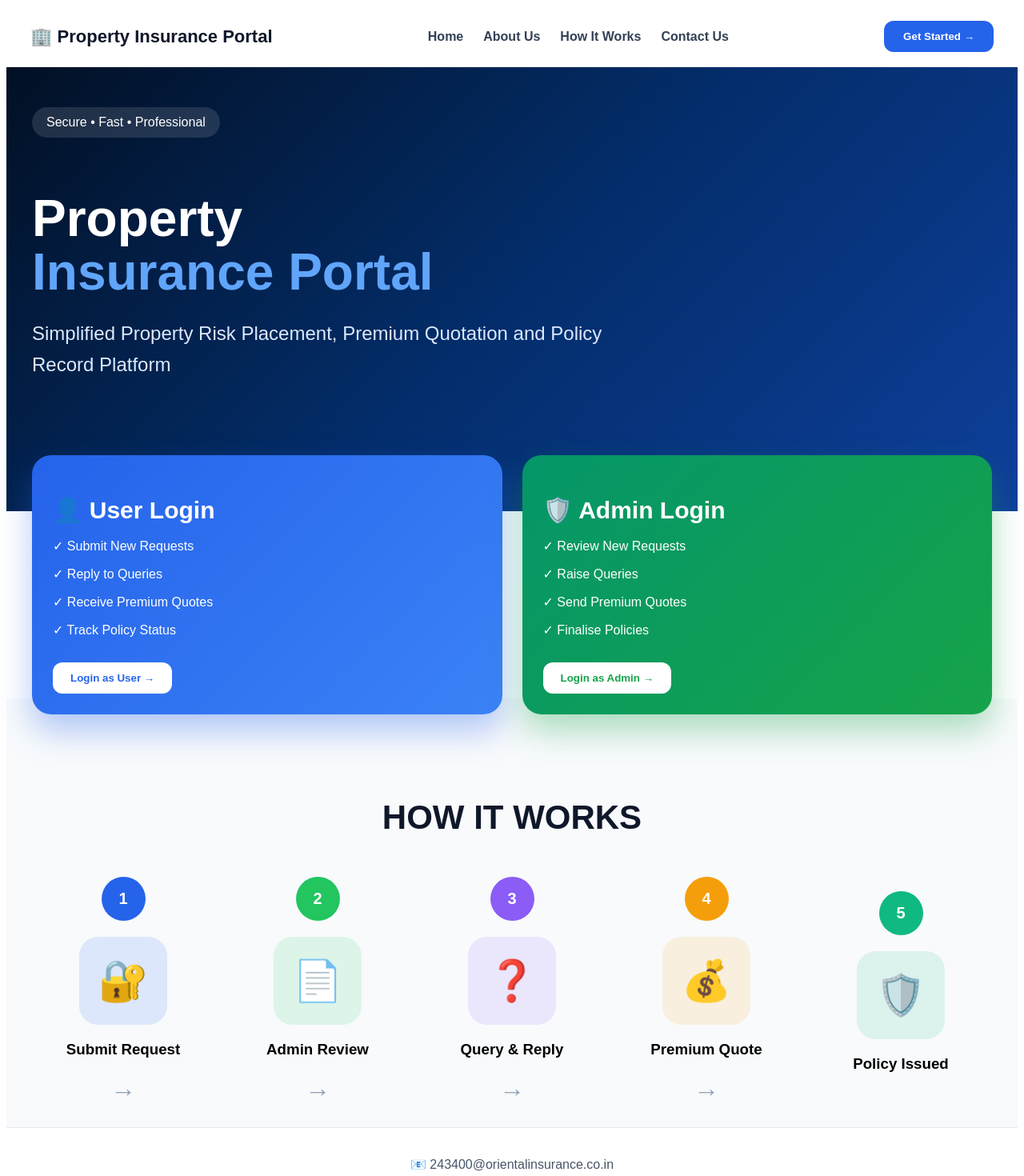
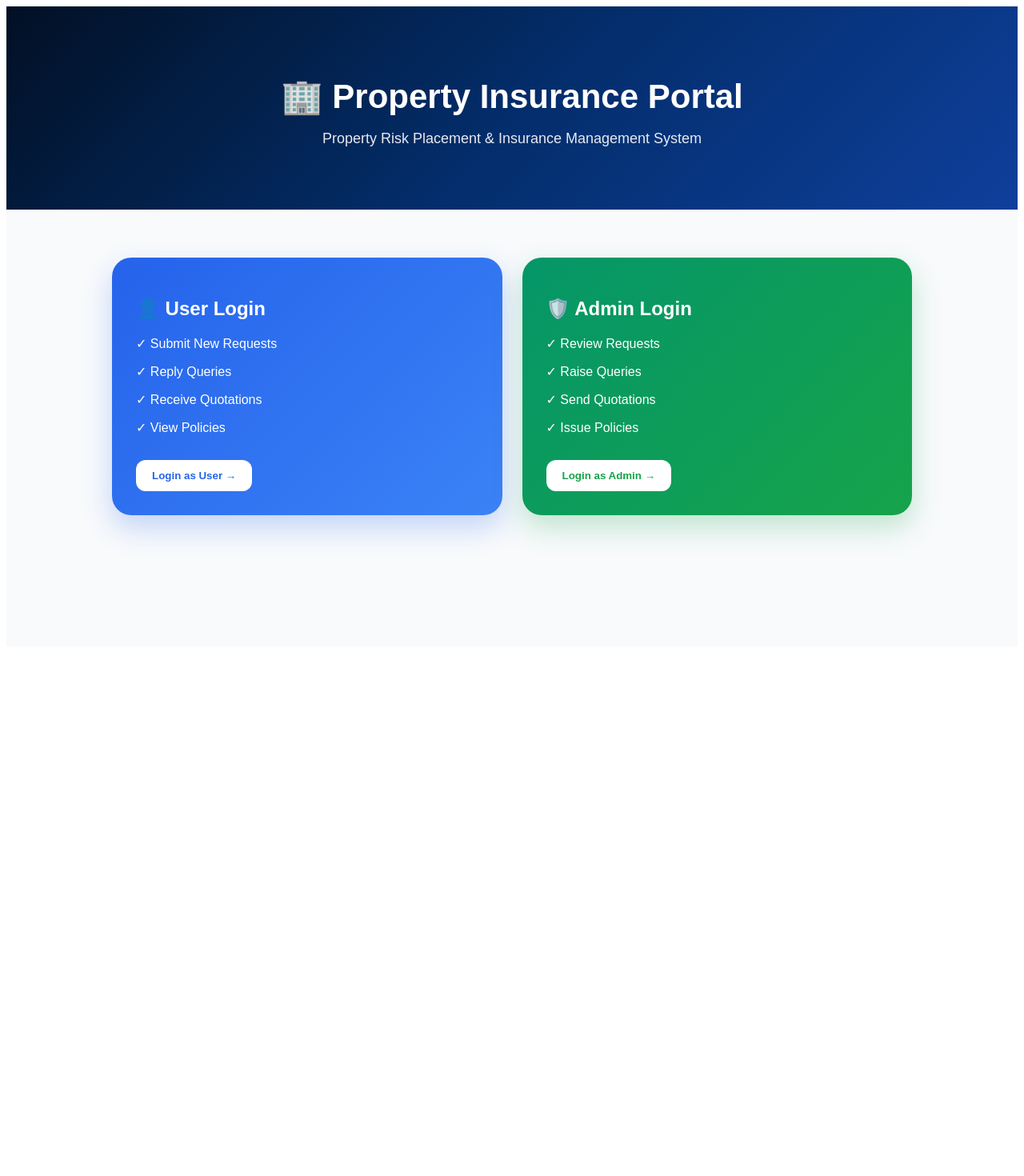
Before and after one commit to Arunsonly/property-insurance-portal, a Next.js app: page / in a window 1280 px wide. Shown: the top 1470 px of the page at 80% size. After the commit the page ends 816 px from the top, so only its background shows below. Built offline with nearby package versions, Linux system fonts and the light colour scheme.

Commit message:
Update index.js

```diff
--- a/pages/index.js
+++ b/pages/index.js
@@ -1,391 +1,157 @@
+import Link from "next/link";
+
 export default function Home() {
-  const steps = [
-    {
-      no: "1",
-      icon: "🔐",
-      title: "Submit Request",
-      color: "#2563eb",
-    },
-    {
-      no: "2",
-      icon: "📄",
-      title: "Admin Review",
-      color: "#22c55e",
-    },
-    {
-      no: "3",
-      icon: "❓",
-      title: "Query & Reply",
-      color: "#8b5cf6",
-    },
-    {
-      no: "4",
-      icon: "💰",
-      title: "Premium Quote",
-      color: "#f59e0b",
-    },
-    {
-      no: "5",
-      icon: "🛡️",
-      title: "Policy Issued",
-      color: "#10b981",
-    },
-  ];
-
   return (
     <div
       style={{
-        fontFamily: "Arial, sans-serif",
-        background: "#ffffff",
         minHeight: "100vh",
+        background: "#f8fafc",
+        fontFamily: "Arial,sans-serif",
       }}
     >
-      {/* HEADER */}
-
-      <div
-        style={{
-          background: "#ffffff",
-          padding: "18px 30px",
-          display: "flex",
-          justifyContent: "space-between",
-          alignItems: "center",
-          borderBottom: "1px solid #e5e7eb",
-          position: "sticky",
-          top: 0,
-          zIndex: 100,
-        }}
-      >
-        <h2
-          style={{
-            margin: 0,
-            color: "#0f172a",
-            fontSize: "22px",
-          }}
-        >
-          🏢 Property Insurance Portal
-        </h2>
-
-        <div
-          style={{
-            display: "flex",
-            gap: "25px",
-            color: "#334155",
-            fontWeight: "600",
-          }}
-        >
-          <span>Home</span>
-          <span>About Us</span>
-          <span>How It Works</span>
-          <span>Contact Us</span>
-        </div>
-
-        <button
-          style={{
-            background: "#2563eb",
-            color: "#fff",
-            border: "none",
-            padding: "12px 24px",
-            borderRadius: "12px",
-            fontWeight: "bold",
-            cursor: "pointer",
-          }}
-        >
-          Get Started →
-        </button>
-      </div>
-
-      {/* HERO */}
-
       <div
         style={{
           background:
             "linear-gradient(135deg,#021024,#032d6a,#0f3f9c)",
           color: "#fff",
-          padding: "50px 20px 140px",
+          padding: "60px 20px",
+          textAlign: "center",
         }}
       >
-        <div
+        <h1
           style={{
-            maxWidth: "1200px",
-            margin: "auto",
+            fontSize: "42px",
+            marginBottom: "15px",
           }}
         >
-          <div
-            style={{
-              display: "inline-block",
-              background: "rgba(255,255,255,0.12)",
-              padding: "10px 18px",
-              borderRadius: "30px",
-              marginBottom: "25px",
-            }}
-          >
-            Secure • Fast • Professional
-          </div>
-
-          <h1
-            style={{
-              fontSize: "64px",
-              lineHeight: "1.05",
-              marginBottom: "20px",
-            }}
-          >
-            Property
-            <br />
-            <span
-              style={{
-                color: "#60a5fa",
-              }}
-            >
-              Insurance Portal
-            </span>
+          🏢 Property Insurance Portal
         </h1>
 
         <p
           style={{
-              fontSize: "24px",
-              color: "#dbeafe",
-              maxWidth: "760px",
-              lineHeight: "1.6",
+            fontSize: "18px",
+            opacity: 0.9,
           }}
         >
-            Simplified Property Risk Placement,
-            Premium Quotation and Policy Record
-            Platform
+          Property Risk Placement &
+          Insurance Management System
         </p>
       </div>
-      </div>
-
-      {/* LOGIN CARDS */}
 
       <div
         style={{
-          maxWidth: "1200px",
-          margin: "-70px auto 0",
-          padding: "0 20px",
-          position: "relative",
-          zIndex: 10,
-        }}
-      >
-        <div
-          style={{
+          maxWidth: "1000px",
+          margin: "40px auto",
+          padding: "20px",
           display: "grid",
           gridTemplateColumns:
-              "repeat(auto-fit,minmax(340px,1fr))",
+            "repeat(auto-fit,minmax(320px,1fr))",
           gap: "25px",
         }}
       >
-          {/* USER CARD */}
+        {/* USER */}
 
         <div
           style={{
             background:
               "linear-gradient(135deg,#2563eb,#3b82f6)",
             color: "#fff",
-              padding: "26px",
+            padding: "30px",
             borderRadius: "24px",
             boxShadow:
-                "0 20px 40px rgba(37,99,235,0.35)",
+              "0 15px 35px rgba(37,99,235,.25)",
           }}
         >
-            <h2
-              style={{
-                fontSize: "30px",
-                marginBottom: "18px",
-              }}
-            >
-              👤 User Login
-            </h2>
+          <h2>👤 User Login</h2>
 
-            <p>✓ Submit New Requests</p>
-            <p>✓ Reply to Queries</p>
-            <p>✓ Receive Premium Quotes</p>
-            <p>✓ Track Policy Status</p>
+          <p>
+            ✓ Submit New Requests
+          </p>
+
+          <p>
+            ✓ Reply Queries
+          </p>
+
+          <p>
+            ✓ Receive Quotations
+          </p>
+
+          <p>
+            ✓ View Policies
+          </p>
+
+          <Link href="/login">
             <button
               style={{
                 marginTop: "15px",
                 background: "#fff",
                 color: "#2563eb",
                 border: "none",
-                padding: "12px 22px",
-                borderRadius: "12px",
-                fontWeight: "bold",
-                cursor: "pointer",
+                padding: "12px 20px",
+                borderRadius:
+                  "12px",
+                fontWeight:
+                  "bold",
+                cursor:
+                  "pointer",
               }}
             >
               Login as User →
             </button>
+          </Link>
         </div>
 
-          {/* ADMIN CARD */}
+        {/* ADMIN */}
 
         <div
           style={{
             background:
               "linear-gradient(135deg,#059669,#16a34a)",
             color: "#fff",
-              padding: "26px",
+            padding: "30px",
             borderRadius: "24px",
             boxShadow:
-                "0 20px 40px rgba(22,163,74,0.35)",
+              "0 15px 35px rgba(22,163,74,.25)",
           }}
         >
-            <h2
-              style={{
-                fontSize: "30px",
-                marginBottom: "18px",
-              }}
-            >
-              🛡️ Admin Login
-            </h2>
+          <h2>🛡️ Admin Login</h2>
 
-            <p>✓ Review New Requests</p>
-            <p>✓ Raise Queries</p>
-            <p>✓ Send Premium Quotes</p>
-            <p>✓ Finalise Policies</p>
+          <p>
+            ✓ Review Requests
+          </p>
 
+          <p>
+            ✓ Raise Queries
+          </p>
+
+          <p>
+            ✓ Send Quotations
+          </p>
+
+          <p>
+            ✓ Issue Policies
+          </p>
+
+          <Link href="/login">
             <button
               style={{
                 marginTop: "15px",
                 background: "#fff",
                 color: "#16a34a",
                 border: "none",
-                padding: "12px 22px",
-                borderRadius: "12px",
-                fontWeight: "bold",
-                cursor: "pointer",
+                padding: "12px 20px",
+                borderRadius:
+                  "12px",
+                fontWeight:
+                  "bold",
+                cursor:
+                  "pointer",
               }}
             >
               Login as Admin →
             </button>
+          </Link>
         </div>
-        </div>
-      </div>
-
-      {/* HOW IT WORKS */}
-
-      <div
-        style={{
-          background: "#f8fafc",
-          marginTop: "-20px",
-          paddingTop: "90px",
-          paddingBottom: "30px",
-        }}
-      >
-        <div
-          style={{
-            maxWidth: "1200px",
-            margin: "auto",
-            textAlign: "center",
-            padding: "0 20px",
-          }}
-        >
-          <h2
-            style={{
-              fontSize: "42px",
-              color: "#0f172a",
-              marginBottom: "50px",
-            }}
-          >
-            HOW IT WORKS
-          </h2>
-
-          <div
-            style={{
-              display: "flex",
-              justifyContent: "space-between",
-              alignItems: "center",
-              flexWrap: "wrap",
-              gap: "15px",
-            }}
-          >
-            {steps.map((s, index) => (
-              <div
-                key={s.no}
-                style={{
-                  flex: "1",
-                  minWidth: "150px",
-                }}
-              >
-                <div
-                  style={{
-                    width: "55px",
-                    height: "55px",
-                    borderRadius: "50%",
-                    background: s.color,
-                    color: "#fff",
-                    margin: "auto",
-                    display: "flex",
-                    alignItems: "center",
-                    justifyContent: "center",
-                    fontWeight: "bold",
-                    fontSize: "20px",
-                  }}
-                >
-                  {s.no}
-                </div>
-
-                <div
-                  style={{
-                    width: "110px",
-                    height: "110px",
-                    margin: "20px auto",
-                    borderRadius: "24px",
-                    background: `${s.color}20`,
-                    display: "flex",
-                    alignItems: "center",
-                    justifyContent: "center",
-                    fontSize: "50px",
-                  }}
-                >
-                  {s.icon}
-                </div>
-
-                <h3>{s.title}</h3>
-
-                {index < 4 && (
-                  <div
-                    style={{
-                      fontSize: "32px",
-                      color: "#94a3b8",
-                    }}
-                  >
-                    →
-                  </div>
-                )}
-              </div>
-            ))}
-          </div>
-</div>
-      </div>
-
-      {/* FOOTER */}
-
-      <div
-        style={{
-          textAlign: "center",
-          background: "#ffffff",
-          color: "#475569",
-          padding: "20px",
-          borderTop: "1px solid #e5e7eb",
-        }}
-      >
-        <p
-          style={{
-            marginBottom: "10px",
-            fontSize: "16px",
-          }}
-        >
-          📧 243400@orientalinsurance.co.in
-        </p>
-
-        <p
-          style={{
-            margin: 0,
-            fontWeight: "600",
-          }}
-        >
-          Developed by Arun Kr.
-        </p>
       </div>
     </div>
   );
```
Lines whose indentation alone changed are shown as unchanged.
